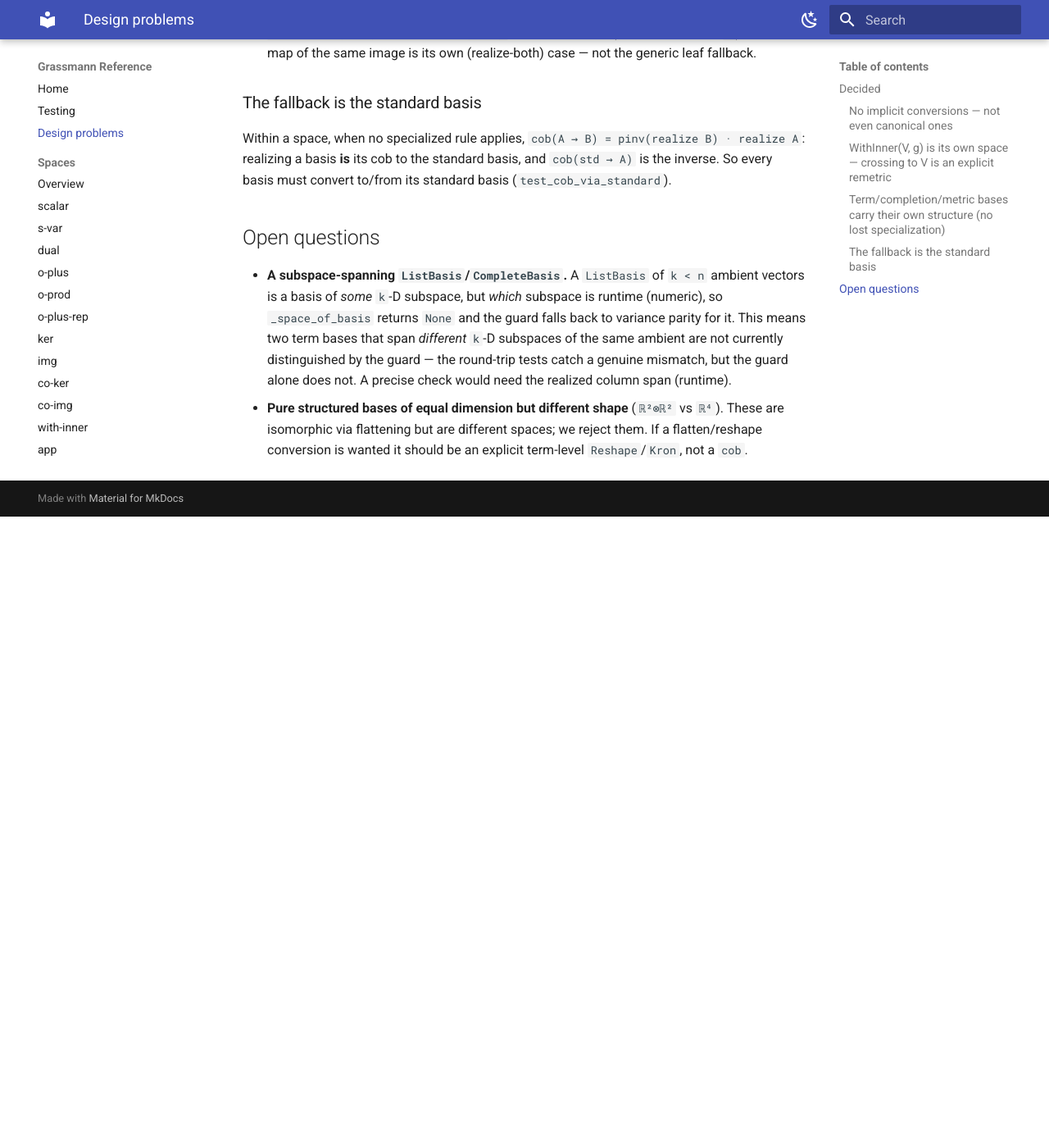
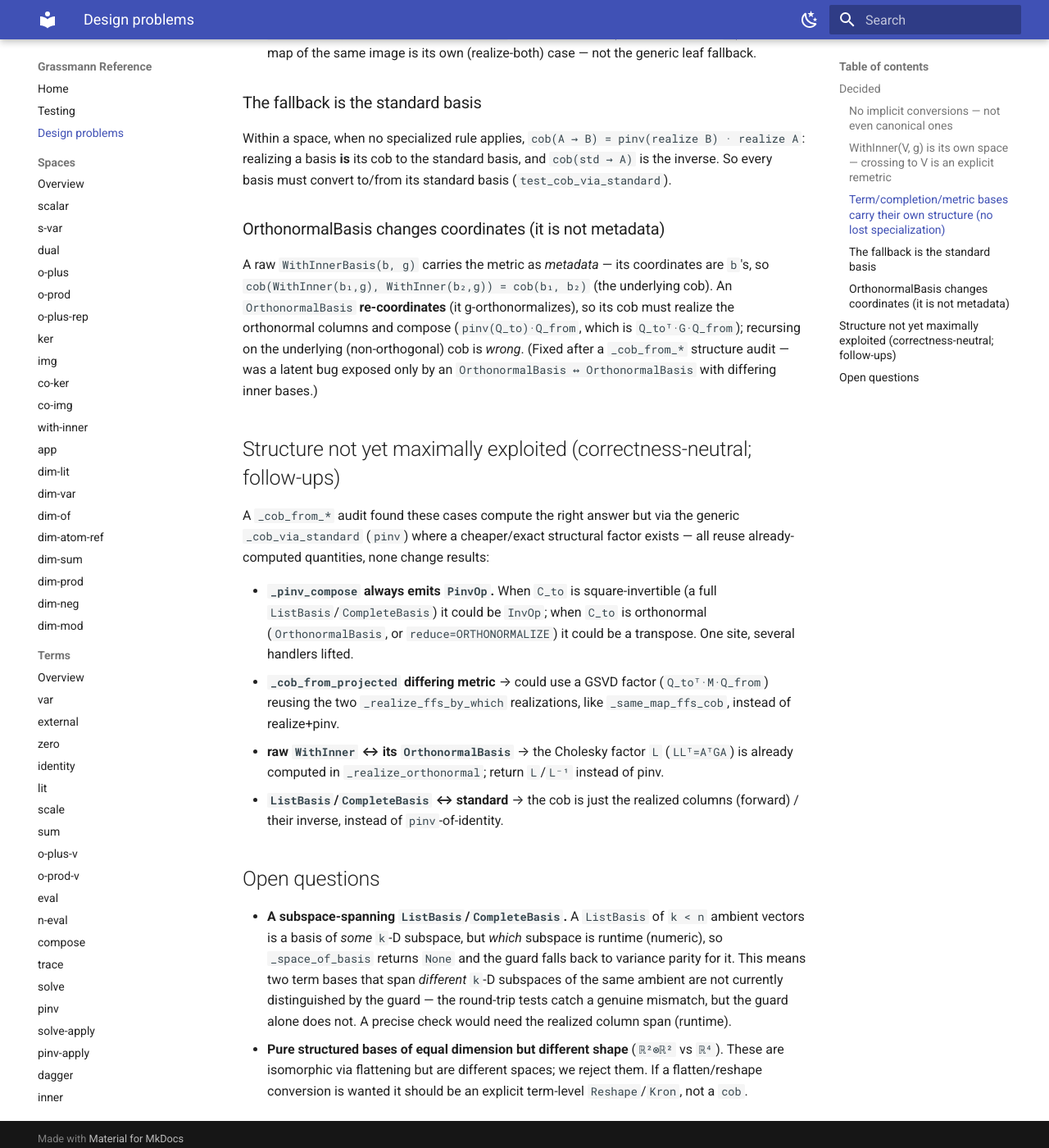
Before and after one commit to wraith1995/Grassmann, an MkDocs documentation site: the page built from docs/design-problems.md, in a window 1280 px wide and 1400 px high, scrolled down 1839 px. Shown: the whole window at 82% size. Built offline with MkDocs 1.6.1 and Material for MkDocs 9.7.7, drawn with Linux system fonts in a browser that asks for light colours; before the commit the page ends 2469 px from its top, so only the background shows below that.

Commit message:
cob: fix OrthonormalBasis↔OrthonormalBasis (orthonormalization re-coordinates) + audit notes
A `_cob_from_*` structure audit (sub-agent) found a latent correctness bug: `_cob_from_orthonormal`
returned the cob of the *underlying* bases for OrthonormalBasis→OrthonormalBasis, but
orthonormalization CHANGES coordinates (unlike a raw WithInnerBasis, where the metric is
metadata), so the cob must realize both orthonormal column matrices and compose
(`pinv(Q_to)·Q_from` = `Q_toᵀ·G·Q_from`). Recursing on the inner (non-orthogonal) cob gave a
wrong matrix whenever the inner bases differed. Fixed to route through the standard basis.

- regression test: OrthonormalBasis↔OrthonormalBasis = Q₂ᵀ·G·Q₁, round-trips, maps to the same
  vector (was wrong before).
- docs/design-problems.md: records the OrthonormalBasis re-coordinate rule, and the audit's
  correctness-neutral "not yet maximally exploited" follow-ups (pinv→inv/transpose in
  _pinv_compose; GSVD factor for ProjectedBasis differing-metric; Cholesky factor for
  raw↔orthonormal; ListBasis/CompleteBasis↔standard = the columns).

Full suite 1024 passed; ruff clean; mkdocs builds.

```diff
--- a/docs/design-problems.md
+++ b/docs/design-problems.md
@@ -67,6 +67,31 @@
 realizing a basis **is** its cob to the standard basis, and `cob(std → A)` is the inverse. So
 every basis must convert to/from its standard basis (`test_cob_via_standard`).
 
+### OrthonormalBasis changes coordinates (it is not metadata)
+A raw `WithInnerBasis(b, g)` carries the metric as *metadata* — its coordinates are `b`'s, so
+`cob(WithInner(b₁,g), WithInner(b₂,g)) = cob(b₁, b₂)` (the underlying cob).  An `OrthonormalBasis`
+**re-coordinates** (it g-orthonormalizes), so its cob must realize the orthonormal columns and
+compose (`pinv(Q_to)·Q_from`, which is `Q_toᵀ·G·Q_from`); recursing on the underlying
+(non-orthogonal) cob is *wrong*.  (Fixed after a `_cob_from_*` structure audit — was a latent bug
+exposed only by an `OrthonormalBasis ↔ OrthonormalBasis` with differing inner bases.)
+
+## Structure not yet maximally exploited (correctness-neutral; follow-ups)
+
+A `_cob_from_*` audit found these cases compute the right answer but via the generic
+`_cob_via_standard` (`pinv`) where a cheaper/exact structural factor exists — all reuse already-
+computed quantities, none change results:
+
+- **`_pinv_compose` always emits `PinvOp`.** When `C_to` is square-invertible (a full
+  `ListBasis`/`CompleteBasis`) it could be `InvOp`; when `C_to` is orthonormal
+  (`OrthonormalBasis`, or `reduce=ORTHONORMALIZE`) it could be a transpose. One site, several
+  handlers lifted.
+- **`_cob_from_projected` differing metric** → could use a GSVD factor (`Q_toᵀ·M·Q_from`) reusing
+  the two `_realize_ffs_by_which` realizations, like `_same_map_ffs_cob`, instead of realize+pinv.
+- **raw `WithInner` ↔ its `OrthonormalBasis`** → the Cholesky factor `L` (`LLᵀ=AᵀGA`) is already
+  computed in `_realize_orthonormal`; return `L`/`L⁻¹` instead of pinv.
+- **`ListBasis`/`CompleteBasis` ↔ standard** → the cob is just the realized columns (forward) /
+  their inverse, instead of `pinv`-of-identity.
+
 ## Open questions
 
 - **A subspace-spanning `ListBasis`/`CompleteBasis`.** A `ListBasis` of `k < n` ambient vectors is
```
Also changed, not shown: 2 other files.
